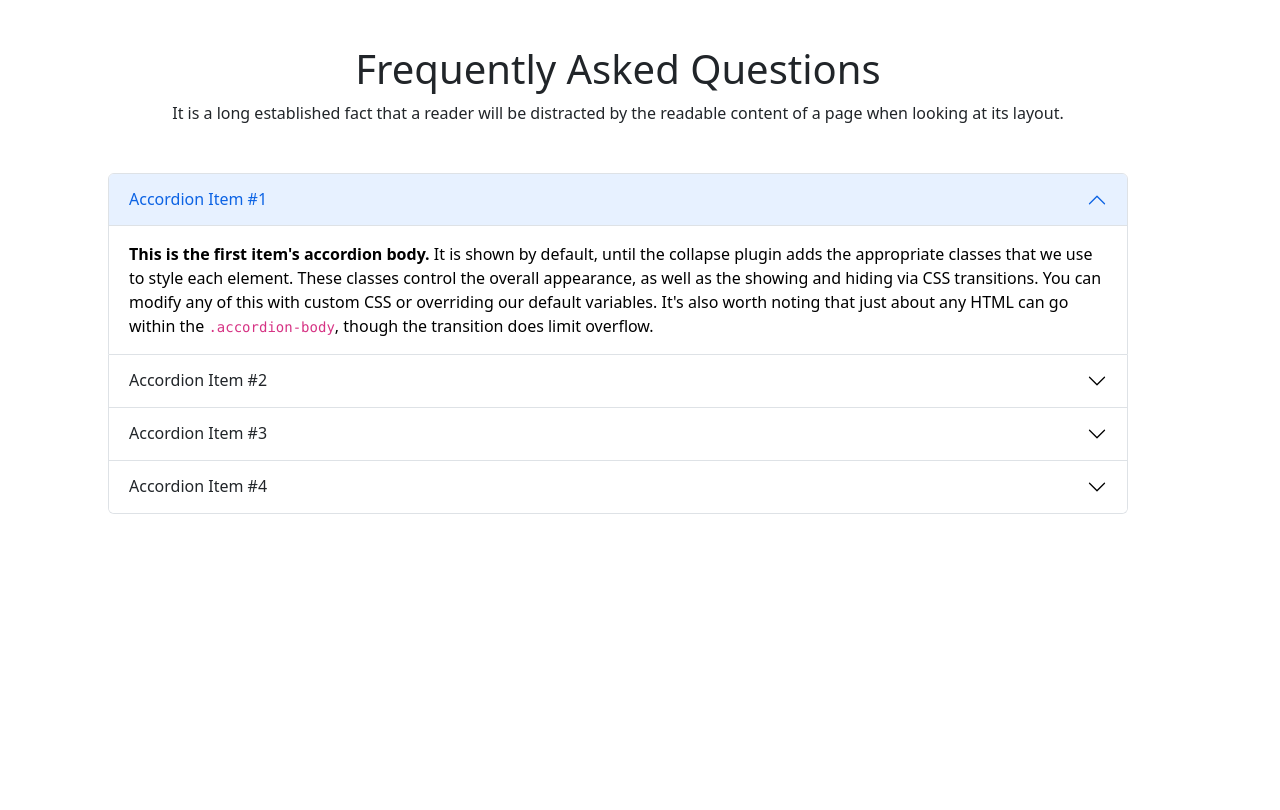
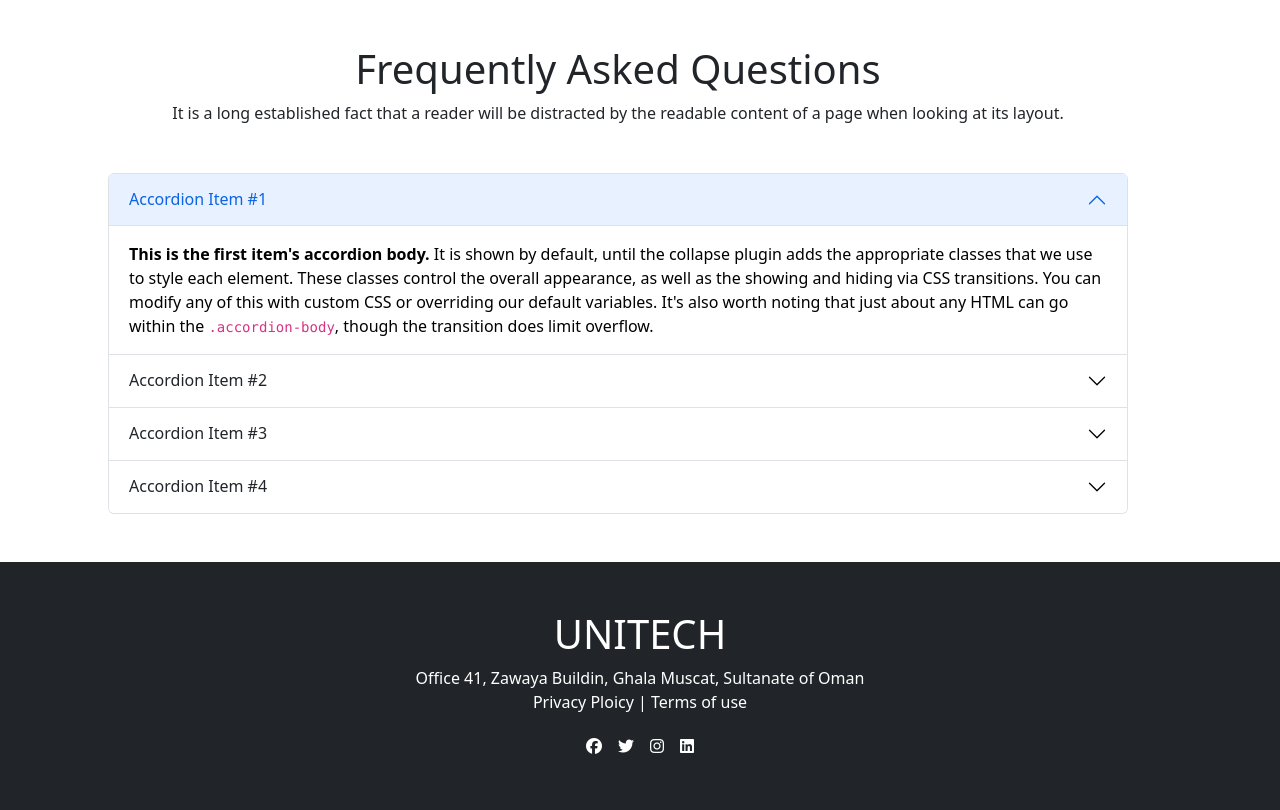
Before and after one commit to syedfarhanreza/UNITECH, a plain HTML site: page index.html in a window 1280 px wide. Shown: the part 3182-3992 px from the top of the page. Before the commit the page ends 3744 px from the top, so only its background shows below. Drawn offline with nearby package versions, Linux system fonts and the light colour scheme.

Commit message:
footer Added

```diff
--- a/index.html
+++ b/index.html
@@ -6,6 +6,8 @@
     <title>UNITECH</title>
     <!-- favicon  -->
     <link rel="shortcut icon" href="images/Unitech-icon.jpg" type="image/x-icon">
+    <!-- Font Awesome Icon -->
+    <script src="https://kit.fontawesome.com/0d160cdd8d.js" crossorigin="anonymous"></script>
     <link href="https://cdn.jsdelivr.net/npm/bootstrap@5.2.0/dist/css/bootstrap.min.css" rel="stylesheet" integrity="sha384-gH2yIJqKdNHPEq0n4Mqa/HGKIhSkIHeL5AyhkYV8i59U5AR6csBvApHHNl/vI1Bx" crossorigin="anonymous">
   </head>
   <body>
@@ -411,7 +413,27 @@
 
     </main>
     <!-- MAIN SECTION END   -->
+     <!-- Footer Section -->
+     <footer>
+        <div class="bg-dark text-white p-5 text-center mt-5">
+            <h1>UNITECH</h1>
+            <p>Office 41, Zawaya Buildin, Ghala Muscat,
+                Sultanate of Oman<br>Privacy Ploicy | Terms of use</p>
+            <div class="d-flex justify-content-center ">
+                <a class="text-white" target="_blank" href="https://www.facebook.com/FaRrHan.ReZa/"><i
+                        class="fa-brands fa-facebook rounded-circle m-2"></i></a>
+                <a class="text-white" target="_blank" href="https://twitter.com/i/flow/login"><i
+                        class="fa-brands fa-twitter rounded-circle m-2"></i></a>
+                <a class="text-white" target="_blank" href="https://www.instagram.com/accounts/login/?next=%2F_farhan_reza_%2F&source=desktop_nav"><i
+                        class="fa-brands fa-instagram rounded-circle m-2"></i></a>
+                <a class="text-white" target="_blank" href="https://www.linkedin.com/in/farhan-s-reza/"><i
+                        class="fa-brands fa-linkedin rounded-circle m-2"></i></a>
+            </div>
+        </div>
 
+    </footer>
+
+     <!-- Footer Section end-->
 
 
 
```
